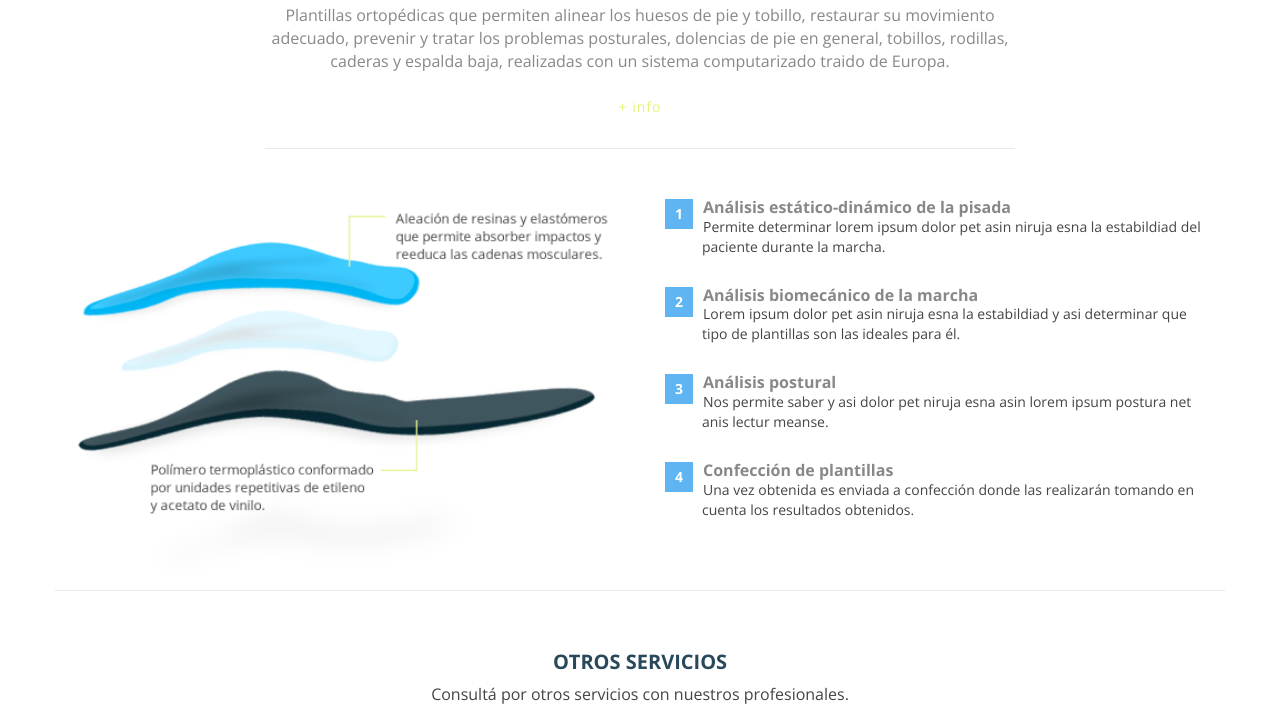
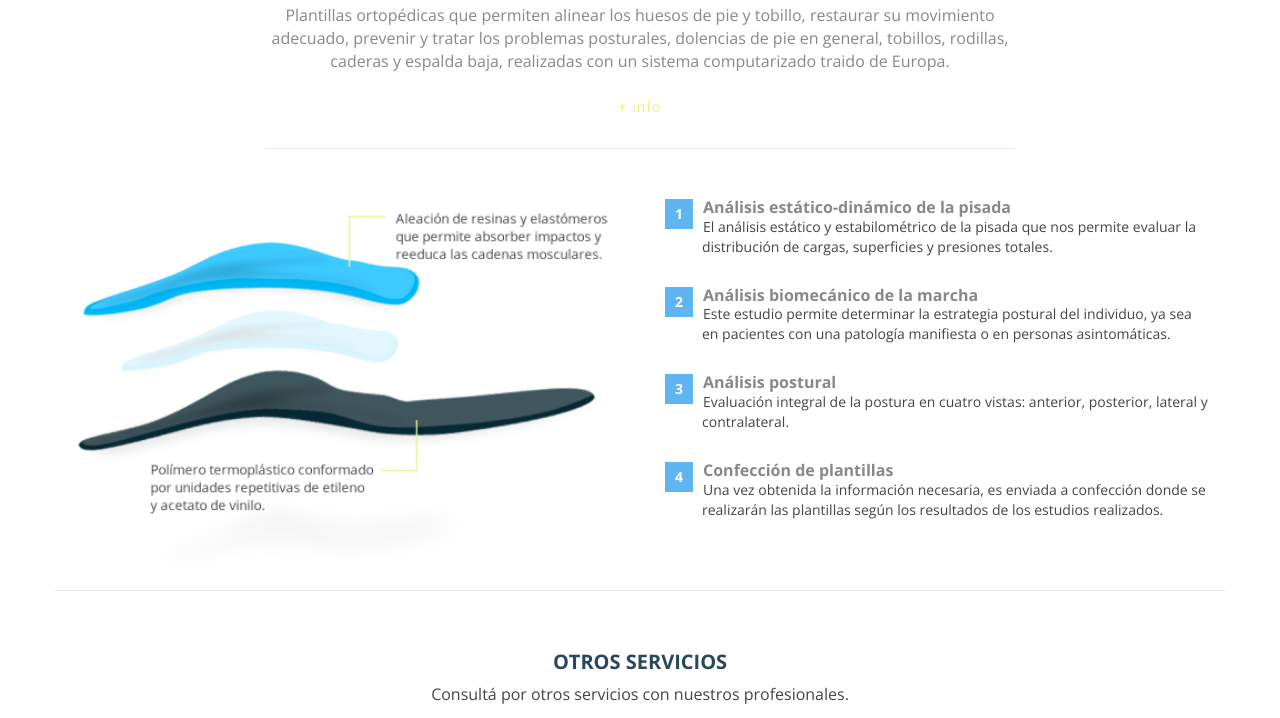
Before and after one commit to sportesi/europiebsas, a PHP site: page / in a window 1280 px wide. Shown: the part 742-1460 px from the top of the page. Run offline with PHP 8.4, Linux system fonts and the light colour scheme; some libraries are stand-ins or nearby versions.

Commit message:
Corrección link del menu de navegación + textos simulados corregidos

```diff
--- a/inc_header.php
+++ b/inc_header.php
@@ -19,7 +19,7 @@
 							<a href="index.php">Home</a>
 						</li>
 						<li>
-							<a href="sobre_nosotros.php">Sobre nosotros</a>
+							<a href="nosotros.php">Sobre nosotros</a>
 						</li>
 						<li>
 							<a href="plantillas.php">Plantillas</a>
--- a/index.php
+++ b/index.php
@@ -72,26 +72,22 @@
                                 <li>
                                     <span>1</span>
                                     <h4>Análisis estático-dinámico de la pisada</h4>
-                                    <p>Permite determinar lorem ipsum dolor pet asin niruja esna
-                                    la estabildiad del paciente durante la marcha.</p>
+                                    <p>El análisis estático y estabilométrico de la pisada que nos permite evaluar la distribución de cargas, superficies y presiones totales.</p>
                                 </li>
                                 <li>
                                     <span>2</span>
                                     <h4>Análisis biomecánico de la marcha</h4>
-                                    <p>Lorem ipsum dolor pet asin niruja esna la estabildiad y asi
-                                    determinar que tipo de plantillas son las ideales para él. </p>
+                                    <p>Este estudio permite determinar la estrategia postural del individuo, ya sea en pacientes con una patología manifiesta o en personas asintomáticas.</p>
                                 </li>
                                 <li>
                                     <span>3</span>
                                     <h4>Análisis postural</h4>
-                                    <p>Nos permite saber y asi dolor pet niruja esna asin lorem
-                                    ipsum postura net anis lectur meanse.</p>
+                                    <p>Evaluación integral de la postura  en cuatro vistas: anterior, posterior, lateral y contralateral.</p>
                                 </li>
                                 <li>
                                     <span>4</span>
                                     <h4>Confección de plantillas</h4>
-                                    <p>Una vez obtenida es enviada a confección donde las
-                                    realizarán tomando en cuenta los resultados obtenidos.</p>
+                                    <p>Una vez obtenida la información necesaria, es enviada a confección donde se realizarán las plantillas según los resultados de los estudios realizados.</p>
                                 </li>
                             </ul>
                         </div>
```
